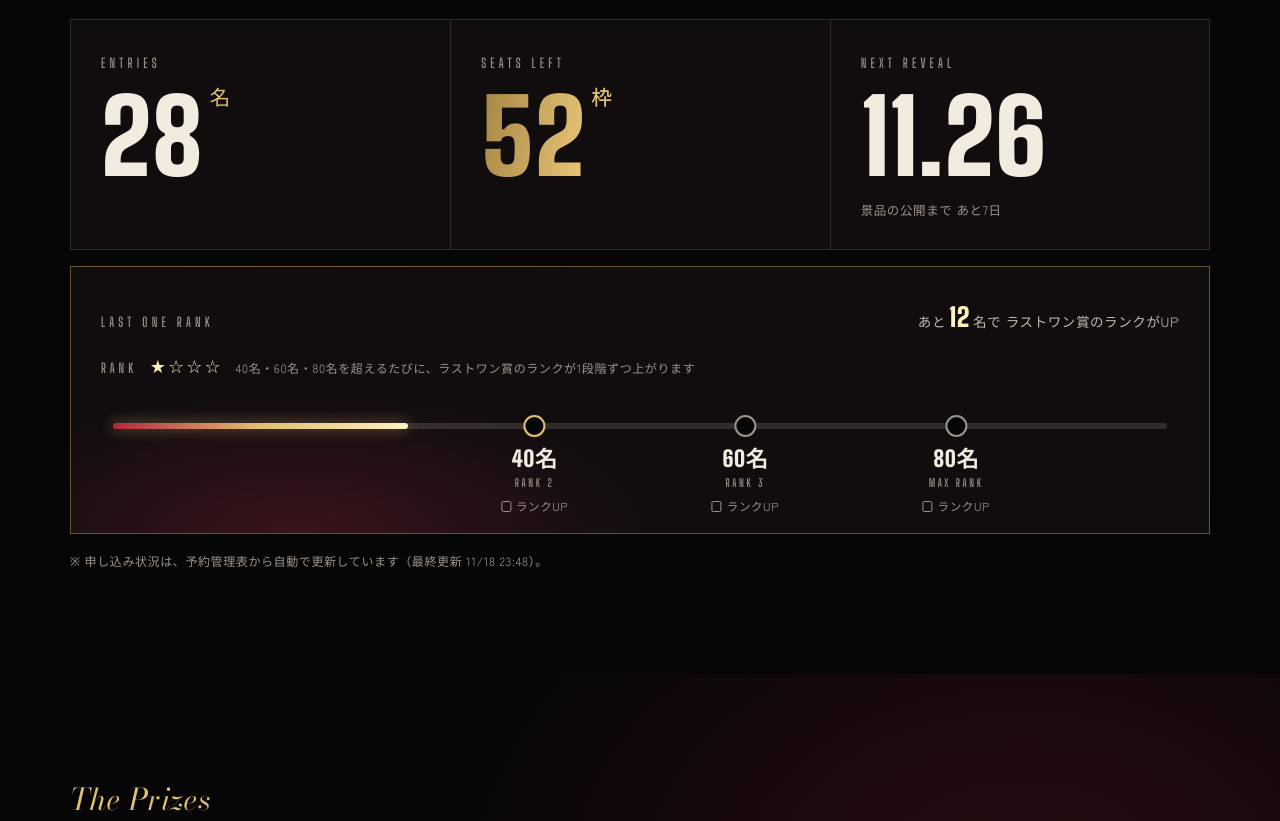
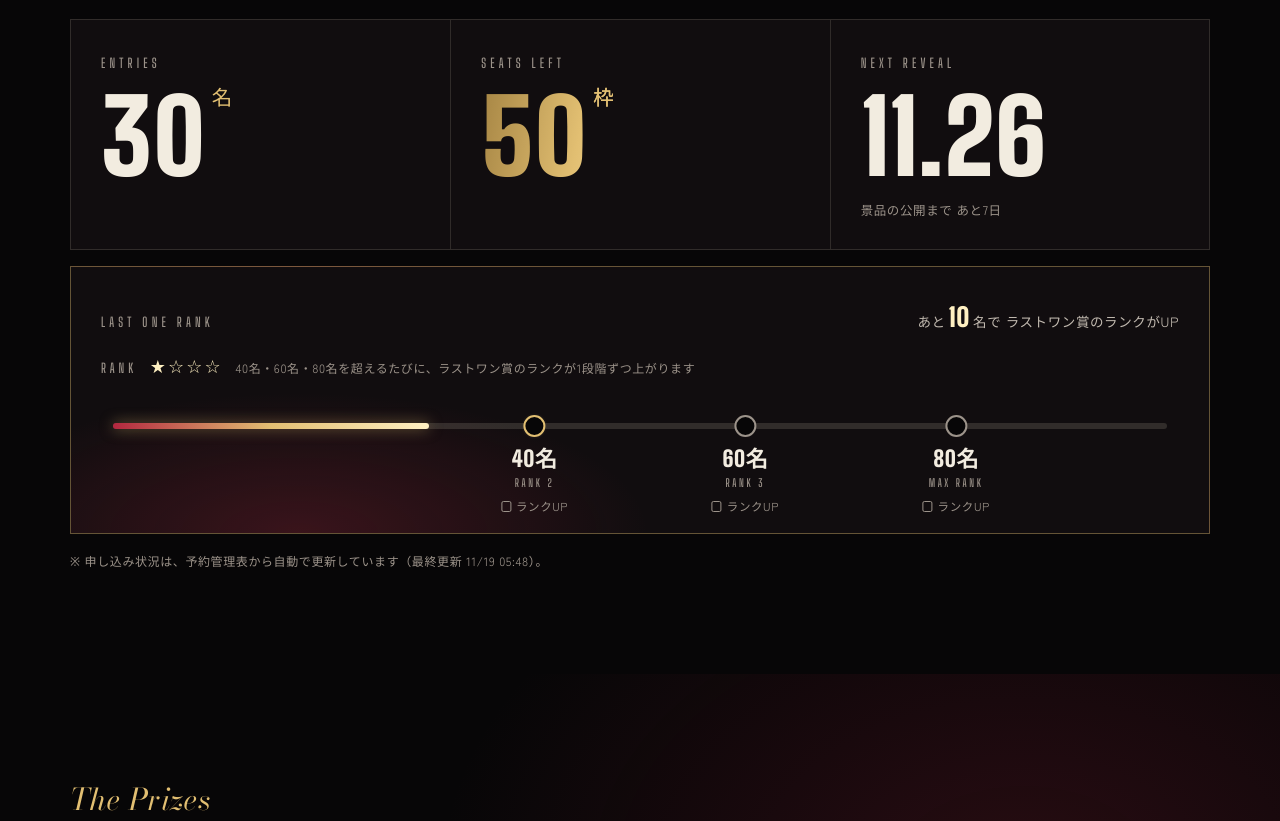
Before and after one commit to mozalink0001-lgtm/bonenkai2026, a plain HTML site: page index.html in a window 1280 px wide. Shown: the part 1248-2069 px from the top of the page. Drawn offline with nearby package versions, Linux system fonts and the light colour scheme; a web font is replaced by a local one.

Commit message:
申し込み人数を30名に更新
Co-Authored-By: Claude Opus 5.5 <noreply@anthropic.com>
Claude-Session: https://claude.ai/code/session_01WKBzcfV5RtaoUxEUigUVZC

```diff
--- a/index.html
+++ b/index.html
@@ -817,7 +817,7 @@ footer .wrap{display:flex;justify-content:space-between;gap:12px;flex-wrap:wrap;
 <script>
 (function(){
   // 申し込み人数：予約管理表（イベント別集計・イベントID 261204）の予約数。定期タスクが定期的に書き換える
-  var LIVE = { entries: 28, capacity: 80, max: 100, prizes: 20, updated: '2026-11-19T08:48' };
+  var LIVE = { entries: 30, capacity: 80, max: 100, prizes: 20, updated: '2026-11-19T14:48' };
 
   var EVENT = new Date('2026-12-11T19:30:00+09:00');
   var DEADLINE = new Date('2026-11-30T23:59:59+09:00');
```
